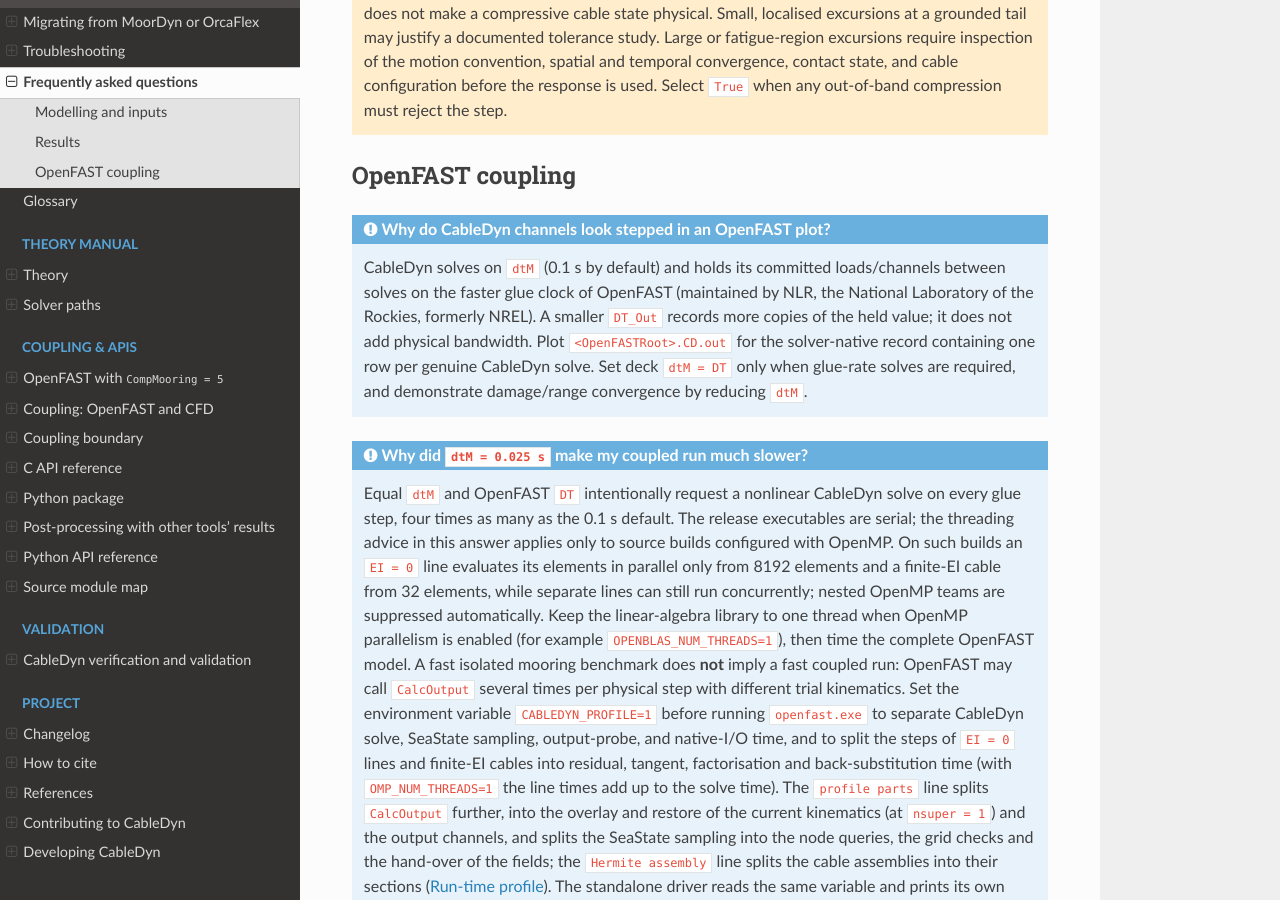
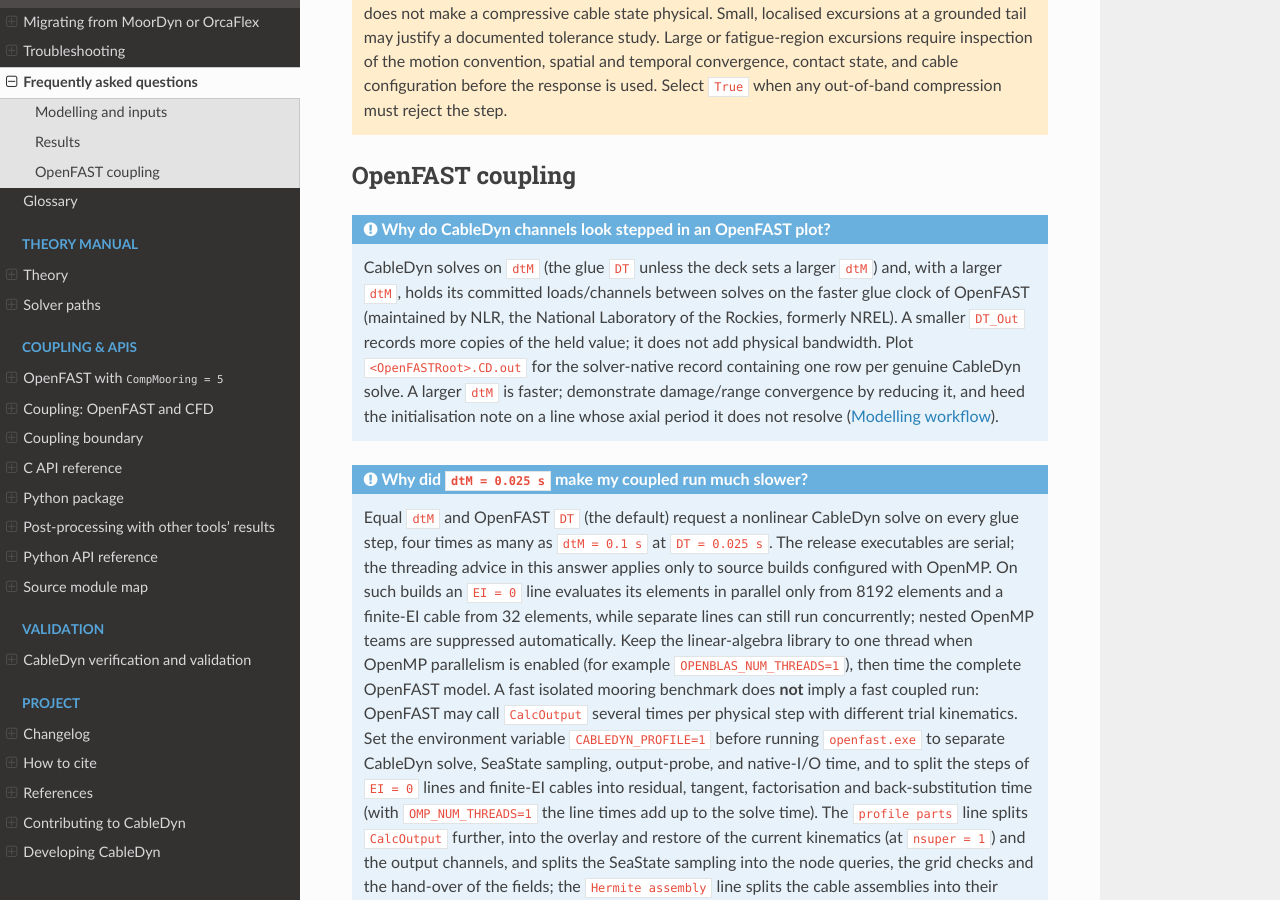
Before and after one commit to SMI-Lab-Inha/CableDyn, a Sphinx documentation site: the page built from doc/faq.rst, in a window 1280 px wide and 900 px high, scrolled down 1631 px. Built offline with Sphinx 7.4.7 and the Read the Docs theme 3.1.0, drawn with Linux system fonts in a browser that asks for light colours.

Commit message:
feat(init): note a dtM that does not resolve a line's axial period (#38)
A coarser mooring step is the main way to make coupled runs cheaper,
but nothing told a user when dtM was too coarse for a line. With the
IEA-15 MW mixed example in a turbulent 600 s OpenFAST run, the power
cable (axial period 0.351 s) matches the dtM = DT fairlead tension
within 0.3 % of its standard deviation at dtM = 0.05 s (7 steps per
period), but at 0.1 s (3.5 steps) its axial dynamics are damped and
its peak tension is about 35 % high; the chains (0.78 s) keep their tension
statistics within 0.3 % at 0.1 s.

At initialisation each line's axial period is estimated as that of a
bar fixed at both ends, twice the sum over its sections of the length
over sqrt(EA/m) (unstretched lengths, dry mass, the dynamic EA of a
constant-stiffness viscoelastic type). A line that dtM resolves in
fewer than six steps gets an initialisation note with the period, the
number of steps and a dtM that resolves it, on the standalone, mixed
and OpenFAST routes. Load-dependent types (ElasticMod 3, Syrope) are
not assessed. Nothing else changes.

The FAQ and the OpenFAST tutorial still gave 0.1 s as the OpenFAST
default dtM; since 0.2.0 it is the glue DT.

Signed-off-by: Jae Hoon Seo <jaehoon.seo@inha.ac.kr>

```diff
--- a/doc/faq.rst
+++ b/doc/faq.rst
@@ -83,18 +83,20 @@
 .. admonition:: Why do CableDyn channels look stepped in an OpenFAST plot?
    :class: note
 
-   CableDyn solves on ``dtM`` (0.1 s by default) and holds its committed loads/channels between
-   solves on the faster glue clock of OpenFAST (maintained by NLR, the National Laboratory of the
-   Rockies, formerly NREL). A smaller ``DT_Out`` records more copies of the held
-   value; it does not add physical bandwidth. Plot ``<OpenFASTRoot>.CD.out`` for the solver-native
-   record containing one row per genuine CableDyn solve. Set deck ``dtM = DT`` only when glue-rate
-   solves are required, and demonstrate damage/range convergence by reducing ``dtM``.
+   CableDyn solves on ``dtM`` (the glue ``DT`` unless the deck sets a larger ``dtM``) and, with a
+   larger ``dtM``, holds its committed loads/channels between solves on the faster glue clock of
+   OpenFAST (maintained by NLR, the National Laboratory of the Rockies, formerly NREL). A smaller
+   ``DT_Out`` records more copies of the held value; it does not add physical bandwidth. Plot
+   ``<OpenFASTRoot>.CD.out`` for the solver-native record containing one row per genuine CableDyn
+   solve. A larger ``dtM`` is faster; demonstrate damage/range convergence by reducing it, and
+   heed the initialisation note on a line whose axial period it does not resolve
+   (:doc:`modeling`).
 
 .. admonition:: Why did ``dtM = 0.025 s`` make my coupled run much slower?
    :class: note
 
-   Equal ``dtM`` and OpenFAST ``DT`` intentionally request a nonlinear CableDyn solve on every glue
-   step, four times as many as the 0.1 s default. The release executables are serial; the
+   Equal ``dtM`` and OpenFAST ``DT`` (the default) request a nonlinear CableDyn solve on every glue
+   step, four times as many as ``dtM = 0.1 s`` at ``DT = 0.025 s``. The release executables are serial; the
    threading advice in this answer applies only to source builds configured with OpenMP. On such
    builds an ``EI = 0`` line evaluates its elements in parallel only from 8192 elements and a
    finite-EI cable from 32 elements, while separate lines can still run concurrently; nested
--- a/doc/tutorial_openfast.rst
+++ b/doc/tutorial_openfast.rst
@@ -360,8 +360,8 @@
 1. **Wind.** Set ``CompInflow = 1`` and ``CompAero = 2`` in a copy of the ``.fst`` (the
    ``MD_Shared`` InflowWind and AeroDyn files are already present) and compare the mean surge and
    line-1 tension with the parked case.
-2. **Supercycling.** Remove the ``dtM`` row from ``CableDyn_UMaine.dat``. The console now
-   reports ``dtM = 0.1 s (4 x glue DT; the default)``, CableDyn solves once per four glue steps,
+2. **Supercycling.** Set ``dtM`` to 0.1 in ``CableDyn_UMaine.dat``. The console now
+   reports ``dtM = 0.1 s (4 x glue DT; deck dtM)``, CableDyn solves once per four glue steps,
    and ``.CD.out`` has one row per 0.1 s. Here the line-1 tension statistics over 10–70 s barely
    move (mean 2.456 MN, std 0.116 MN, against 2.456 and 0.115 MN); verify that for your own
    quantities before adopting a coarser step.
```
Also changed, not shown: CHANGELOG.md (+9 -0 lines), CMakeLists.txt (+8 -0 lines), doc/modeling.rst (+15 -0 lines), 4 other files.
